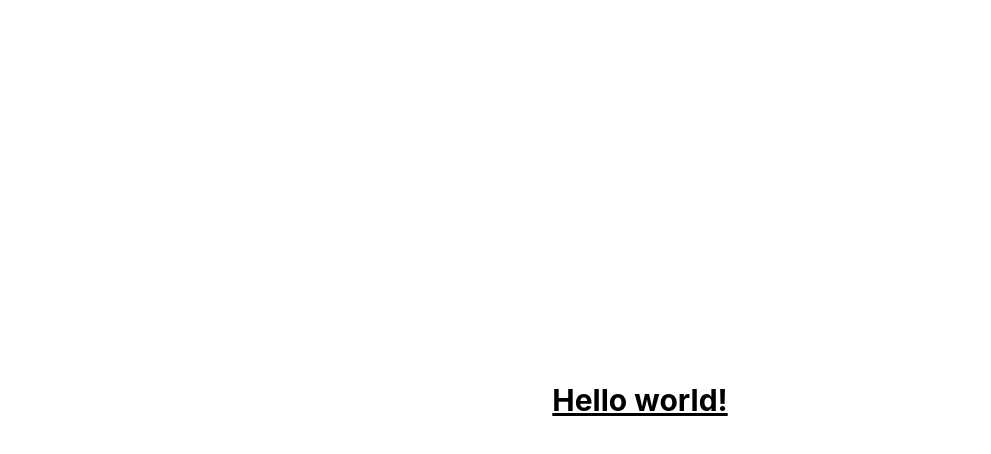
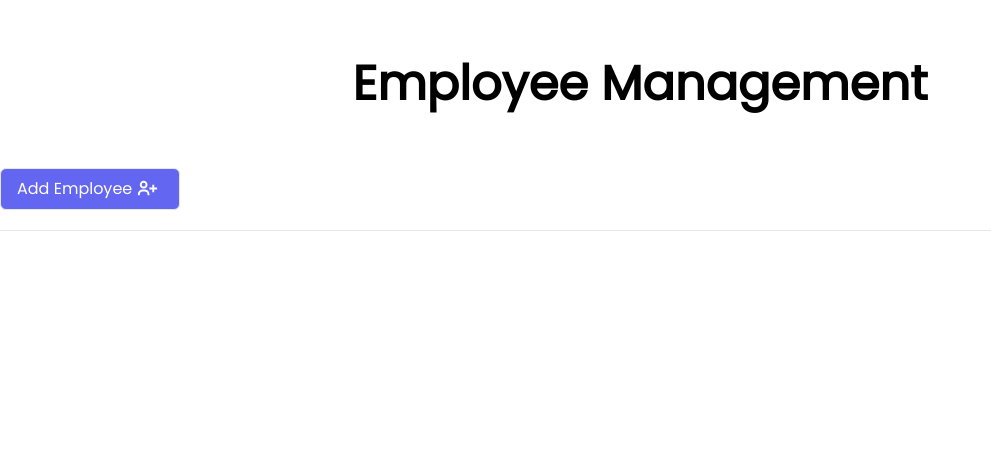
Before and after one commit to akashyap2013/CRUD_NextJs_Complete_Course, a Next.js app: page / in a window 1280 px wide. Shown: the top 454 px of the page, without its empty margins (0-991 px from the left). Built offline with nearby package versions, Linux system fonts and the light colour scheme.

Commit message:
Section 1 Completed

```diff
--- a/package.json
+++ b/package.json
@@ -11,7 +11,8 @@
   "dependencies": {
     "next": "12.1.6",
     "react": "18.2.0",
-    "react-dom": "18.2.0"
+    "react-dom": "18.2.0",
+    "react-icons": "^4.4.0"
   },
   "devDependencies": {
     "autoprefixer": "^10.4.7",
--- a/pages/index.js
+++ b/pages/index.js
@@ -1,21 +1,31 @@
 import Head from 'next/head'
-import Image from 'next/image'
-import styles from '../styles/Home.module.css'
+import { BiUserPlus } from "react-icons/bi";
 
 export default function Home() {
   return (
-    <div className={styles.container}>
+    <section>
       <Head>
-        <title>Create Next App</title>
+        <title>CRUD Application</title>
         <meta name="description" content="Generated by create next app" />
         <link rel="icon" href="/favicon.ico" />
       </Head>
 
-      <main className={styles.main}>
-      <h1 className="text-3xl font-bold underline">
-        Hello world!
-      </h1>
+      <main className='py-5'>
+        <h1 className='text-xl md:text-5xl text-center font-bold py-10'>Employee Management</h1>
+
+        <div className="container mx-auto flex justify-between py-5 border-b">
+            <div className="left flex gap-3">
+                <button className='flex bg-indigo-500 text-white px-4 py-2 border rounded-md hover:bg-grary-50 hover:border-indigo-500 hover:text-gray-800'>
+                  Add Employee <span className='px-1'><BiUserPlus size={23}></BiUserPlus></span>
+                </button>
+            </div>
+
+            {/* collapsable form */}
+
+            {/* table */}
+        </div>
+
       </main>
-    </div>
+    </section>
   )
 }
--- a/styles/globals.css
+++ b/styles/globals.css
@@ -1,13 +1,11 @@
+@import url('https://fonts.googleapis.com/css2?family=Poppins&display=swap');
+
 @tailwind base;
 @tailwind components;
 @tailwind utilities;
 
-html,
-body {
-  padding: 0;
-  margin: 0;
-  font-family: -apple-system, BlinkMacSystemFont, Segoe UI, Roboto, Oxygen,
-    Ubuntu, Cantarell, Fira Sans, Droid Sans, Helvetica Neue, sans-serif;
+* > *{
+  font-family: 'Poppins', sans-serif;
 }
 
 a {
```
Also changed, not shown: 1 other file (tests, documents, lock files or other folders).
